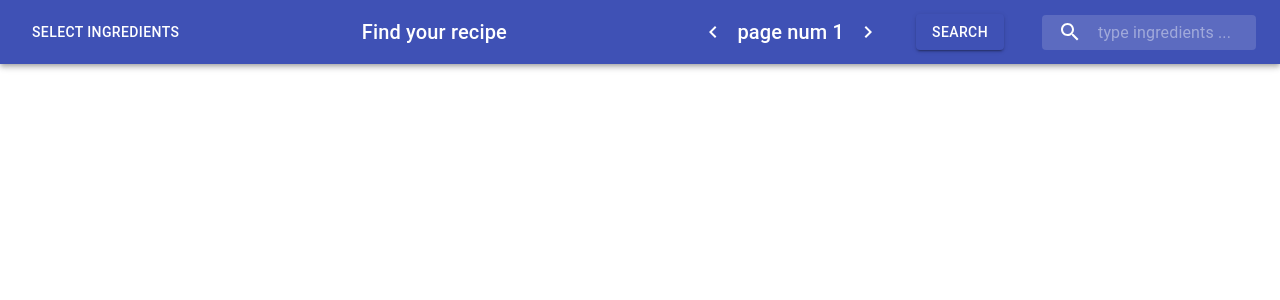
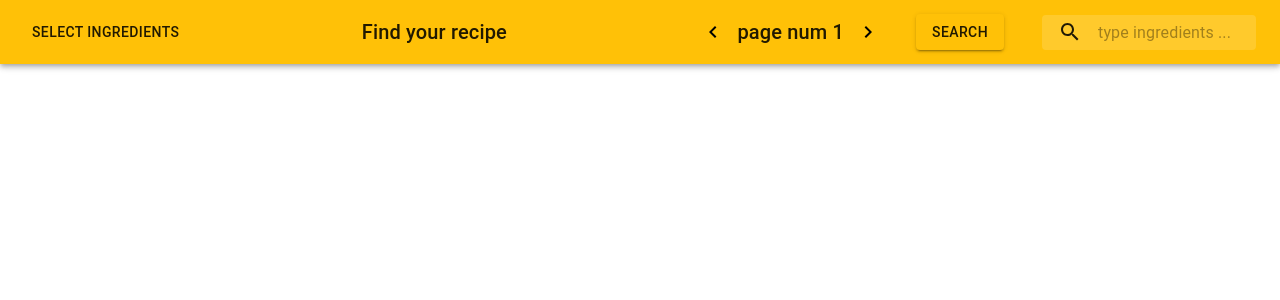
Before and after one commit to Kostruski/chimera, a React (Create React App) app: page / in a window 1280 px wide. Shown: the top 300 px of the page. Built offline with nearby package versions, Linux system fonts and the light colour scheme; the HTML template or start-up script is replaced by a standard one.

Commit message:
publikacja

```diff
--- a/package.json
+++ b/package.json
@@ -1,4 +1,5 @@
 {
+  "homepage": ".",
   "proxy": "http://www.recipepuppy.com",
   "name": "chimera",
   "version": "0.1.0",
@@ -15,7 +16,7 @@
   },
   "scripts": {
     "start": "react-scripts start",
-    "build": "react-scripts build",
+    "build": "rm -rf build docs && react-scripts build && mv build docs",
     "test": "react-scripts test",
     "eject": "react-scripts eject"
   },
--- a/src/App.js
+++ b/src/App.js
@@ -1,12 +1,30 @@
 import React from 'react';
 import StartPage from "./components/startPage.js"
 import './App.scss';
+import { createMuiTheme } from '@material-ui/core/styles';
+import { ThemeProvider } from '@material-ui/styles';
+import { amber } from '@material-ui/core/colors';
+
+
+  const theme = createMuiTheme ({
+    palette: {
+      primary: amber
+    }
+  });
+
+  console.log(theme)
+
 
 function App() {
   return (
+    <ThemeProvider theme={theme}>
     <div className="App">
-      <StartPage />
+
+          <StartPage />
+
+
     </div>
+    </ThemeProvider>
   );
 }
 
--- a/src/App.scss
+++ b/src/App.scss
@@ -5,3 +5,6 @@
   padding: 0;
   margin: 0;
 }
+.MuiList-padding {
+    padding: 0!important;
+}
--- a/src/components/ingredientsForm.js
+++ b/src/components/ingredientsForm.js
@@ -4,7 +4,6 @@ import FormControl from "@material-ui/core/FormControl";
 import FormControlLabel from "@material-ui/core/FormControlLabel";
 import Checkbox from "@material-ui/core/Checkbox";
 import ClickAwayListener from "@material-ui/core/ClickAwayListener";
-import { makeStyles } from "@material-ui/core/styles";
 
 const cousine = [
   "chicken",
@@ -17,16 +16,12 @@ const cousine = [
   "cheese"
 ];
 
-const useStyles = makeStyles({
-  from : {
-    padding: 0
-  }
-})
+
 
 export default function IngredientsForm(props) {
   return (
     <ClickAwayListener onClickAway={props.closeDrawer}>
-      <div style={{ display: "flex", flexDirection: "column"}}>
+      <div style={{ display: "flex", flexDirection: "column" }}>
         <FormControl
           component="fieldset"
           style={{ margin: "30px", display: "flex", flexDirection: "column" }}
--- a/src/components/modal.js
+++ b/src/components/modal.js
@@ -1,15 +1,34 @@
 import React from "react";
-import Dialog from '@material-ui/core/Dialog';
+import Dialog from "@material-ui/core/Dialog";
+import { makeStyles } from "@material-ui/core/styles";
+import { amber } from "@material-ui/core/colors";
 
+console.log(amber);
+
+const useStyles = makeStyles({
+  box: {
+    "& .MuiDialog-paperWidthSm": {
+      backgroundColor: "#ffc107",
+      color: "black",
+      width: "30vw",
+      height: "10vh",
+      padding: 30,
+      paddingTop: 60,
+      fontSize: 20
+    }
+  }
+});
 
 export default function Modal(props) {
+  const classes = useStyles();
   return (
     <div>
-      {props.modalOpen ?
-      <Dialog onClick={props.closeModal} open={true}>
-        Sorry .... we didn't find any reacipy, please try again with different search
-      </Dialog>
-      : null}
+      {props.modalOpen ? (
+        <Dialog onClick={props.closeModal} open={true} className={classes.box}>
+          Sorry .... we didn't find any recipy, please try again with different
+          search.
+        </Dialog>
+      ) : null}
     </div>
   );
 }
--- a/src/components/navBar.js
+++ b/src/components/navBar.js
@@ -1,44 +1,43 @@
-import React from 'react';
-import AppBar from '@material-ui/core/AppBar';
-import Toolbar from '@material-ui/core/Toolbar';
-import Typography from '@material-ui/core/Typography';
-import InputBase from '@material-ui/core/InputBase';
-import { fade, makeStyles } from '@material-ui/core/styles';
-import SearchIcon from '@material-ui/icons/Search';
-import Button from '@material-ui/core/Button';
-import { IconButton } from '@material-ui/core';
-import {NavigateNext, NavigateBefore } from '@material-ui/icons';
-
+import React from "react";
+import AppBar from "@material-ui/core/AppBar";
+import Toolbar from "@material-ui/core/Toolbar";
+import Typography from "@material-ui/core/Typography";
+import InputBase from "@material-ui/core/InputBase";
+import { fade, makeStyles } from "@material-ui/core/styles";
+import SearchIcon from "@material-ui/icons/Search";
+import Button from "@material-ui/core/Button";
+import { IconButton } from "@material-ui/core";
+import { NavigateNext, NavigateBefore } from "@material-ui/icons";
 
 const useStyles = makeStyles(theme => ({
   root: {
     flexGrow: 1,
-    marginBottom: 50,
+    marginBottom: 50
   },
   menuButton: {
-    marginRight: theme.spacing(2),
+    marginRight: theme.spacing(2)
   },
   title: {
     textAlign: "center",
     flexGrow: 1,
-    display: 'none',
-    [theme.breakpoints.up('sm')]: {
-      display: 'block',
-    },
+    display: "none",
+    [theme.breakpoints.up("sm")]: {
+    display: "block"
+    }
   },
   search: {
-    position: 'relative',
+    position: "relative",
     borderRadius: theme.shape.borderRadius,
     backgroundColor: fade(theme.palette.common.white, 0.15),
-    '&:hover': {
-      backgroundColor: fade(theme.palette.common.white, 0.25),
+    "&:hover": {
+      backgroundColor: fade(theme.palette.common.white, 0.25)
     },
     marginLeft: 0,
-    width: '100%',
-    [theme.breakpoints.up('sm')]: {
+    width: "100%",
+    [theme.breakpoints.up("sm")]: {
       marginLeft: theme.spacing(1),
-      width: 'auto',
-    },
+      width: "auto"
+    }
   },
   button: {
     marginRight: "30px"
@@ -46,36 +45,33 @@ const useStyles = makeStyles(theme => ({
 
   searchIcon: {
     width: theme.spacing(7),
-    height: '100%',
-    position: 'absolute',
-    pointerEvents: 'none',
-    display: 'flex',
-    alignItems: 'center',
-    justifyContent: 'center',
+    height: "100%",
+    position: "absolute",
+    pointerEvents: "none",
+    display: "flex",
+    alignItems: "center",
+    justifyContent: "center"
   },
   inputRoot: {
-    color: 'inherit',
+    color: "inherit"
   },
-  arrow : {
-    color: "white",
+  arrow: {
+    color: "black"
   },
   inputInput: {
     padding: theme.spacing(1, 1, 1, 7),
-    transition: theme.transitions.create('width'),
-    width: '100%',
-    [theme.breakpoints.up('sm')]: {
+    transition: theme.transitions.create("width"),
+    width: "100%",
+    [theme.breakpoints.up("sm")]: {
       width: 150,
-      '&:focus': {
-        width: 200,
-      },
-    },
-  },
+      "&:focus": {
+        width: 200
+      }
+    }
+  }
 }));
 
-
-
 export default function NavBar(props) {
-
   const classes = useStyles();
 
   return (
@@ -83,7 +79,6 @@ export default function NavBar(props) {
       <AppBar position="static">
         <Toolbar>
           <Button
-           className={classes.search}
             edge="start"
             className={classes.menuButton}
             color="inherit"
@@ -96,22 +91,29 @@ export default function NavBar(props) {
             Find your recipe
           </Typography>
           <Toolbar>
-            <IconButton className={classes.arrow} onClick={() => props.changePage("prev")}>
-                <NavigateBefore/>
+            <IconButton
+              className={classes.arrow}
+              onClick={() => props.changePage("prev")}
+            >
+              <NavigateBefore />
             </IconButton>
             <Typography className={classes.title} variant="h6" noWrap>
               {`page num ${props.currentPage}`}
             </Typography>
-            <IconButton className={classes.arrow} onClick={() => props.changePage("next")}>
-                  <NavigateNext/>
+            <IconButton
+              className={classes.arrow}
+              onClick={() => props.changePage("next")}
+            >
+              <NavigateNext />
             </IconButton>
           </Toolbar>
 
-
-
-
-
-           <Button variant="contained" color="primary" className={classes.button} onClick={props.fetchData} >
+          <Button
+            variant="contained"
+            color="primary"
+            className={classes.button}
+            onClick={props.fetchData}
+          >
             Search
           </Button>
           <div className={classes.search}>
@@ -123,10 +125,10 @@ export default function NavBar(props) {
               placeholder="type ingredients ... "
               classes={{
                 root: classes.inputRoot,
-                 input: classes.inputInput,
+                input: classes.inputInput
               }}
-               inputProps={{ 'aria-label': 'search' }}
-               name = "inputValue"
+              inputProps={{ "aria-label": "search" }}
+              name="inputValue"
               onChange={props.getInputValue}
               onKeyPress={props.fetchData}
             />
@@ -134,5 +136,5 @@ export default function NavBar(props) {
         </Toolbar>
       </AppBar>
     </div>
-    )
+  );
 }
--- a/src/components/recipeCard.js
+++ b/src/components/recipeCard.js
@@ -6,7 +6,7 @@ import CardContent from "@material-ui/core/CardContent";
 import CardMedia from "@material-ui/core/CardMedia";
 import Typography from "@material-ui/core/Typography";
 import Button from "@material-ui/core/Button";
-
+import image from "../img/noimage.jpg"
 
 const useStyles = makeStyles({
   card: {
@@ -38,7 +38,7 @@ export default function RecipeCard(props) {
         image={
           props.recipe.thumbnail !== ""
             ? props.recipe.thumbnail
-            : "https://via.placeholder.com/300x200.jpg?text=No+image"
+            : image
         }
         title={props.recipe.title}
       />
--- a/src/components/startPage.js
+++ b/src/components/startPage.js
@@ -4,12 +4,10 @@ import Modal from "./modal.js";
 import IngredientsForm from "./ingredientsForm";
 import RecipeCard from "./recipeCard.js";
 import CircularProgress from "@material-ui/core/CircularProgress";
-import Drawer from "@material-ui/core/Drawer";
 import Box from "@material-ui/core/Box";
 import Grid from "@material-ui/core/Grid";
-import Menu from '@material-ui/core/Menu';
-import MenuItem from '@material-ui/core/MenuItem';
-
+import Menu from "@material-ui/core/Menu";
+import MenuItem from "@material-ui/core/MenuItem";
 
 const url = "/api/?";
 
@@ -33,11 +31,11 @@ export default class startPage extends Component {
   };
 
   closeModal = () => this.setState({ modalOpen: false });
-  openDrawer = (e) => {this.setState({ openDrawer: true, anchorEl: e.currentTarget  })
-
+  openDrawer = e => {
+    this.setState({ openDrawer: true, anchorEl: e.currentTarget });
   };
   closeDrawer = () => this.setState({ openDrawer: false });
-  clearIngredients = () => this.setState({ingredientsChecked: []})
+  clearIngredients = () => this.setState({ ingredientsChecked: [] });
 
   selectCousine = e => {
     if (e.target.checked) {
@@ -50,17 +48,16 @@ export default class startPage extends Component {
       const tempArr = this.state.ingredientsChecked.filter(
         el => el !== e.target.value
       );
-      this.setState({ ingredientsChecked: tempArr }
-      );
+      this.setState({ ingredientsChecked: tempArr });
     }
   };
 
   fetchData = e => {
     if (
-      (e.key === "Enter" || e.target.className === "MuiButton-label") &
+      (e.key === "Enter" || e.target.className === "MuiButton-label") &&
       (this.state.inputValue !== "" || this.state.ingredientsChecked.length > 0)
     ) {
-      this.setState({ isLoading: true, modalOpen: false,  });
+      this.setState({ isLoading: true, modalOpen: false });
       fetch(
         url +
           `q=${this.state.ingredientsChecked.join(", ")}, ${
@@ -69,12 +66,23 @@ export default class startPage extends Component {
       )
         .then(res => res.json())
         .then(json => {
-          this.setState({ data: json.results, isLoading: false, currentPage: 1 }, () => {
-            if (!json.results.length) {this.setState({ modalOpen: true, inputValue: "" })}
-            else { this.setState({lastQuery: `q=${this.state.ingredientsChecked.join(", ")}, ${
-              this.state.inputValue
-            }&p=`, inputValue: "" }, () => console.log(this.state.lastQuery))}
-          });
+          this.setState(
+            { data: json.results, isLoading: false, currentPage: 1 },
+            () => {
+              if (!json.results.length) {
+                this.setState({ modalOpen: true, inputValue: "" });
+              } else {
+                this.setState(
+                  {
+                    lastQuery: `q=${this.state.ingredientsChecked.join(
+                      ", "
+                    )}, ${this.state.inputValue}&p=`,
+                    inputValue: ""
+                  }
+                );
+              }
+            }
+          );
         })
         .catch(err => {
           console.error(err);
@@ -84,18 +92,18 @@ export default class startPage extends Component {
     this.setState({ openDrawer: false });
   };
 
-  fetchNextPage = (page) => {
-      console.log(`${this.state.lastQuery}${page}`)
+  fetchNextPage = page => {
+    console.log(`${this.state.lastQuery}${page}`);
     this.setState({ isLoading: true, modalOpen: false });
-      fetch(
-        url +
-         `${this.state.lastQuery}${page}`
-      )
+    fetch(url + `${this.state.lastQuery}${page}`)
       .then(res => res.json())
       .then(json => {
         this.setState({ data: json.results, isLoading: false }, () => {
-            if (!json.results.length) {this.setState({ modalOpen: true, inputValue: "" })}
-            else { this.setState({ inputValue: "" })}
+          if (!json.results.length) {
+            this.setState({ modalOpen: true, inputValue: "" });
+          } else {
+            this.setState({ inputValue: "" });
+          }
         });
       })
       .catch(err => {
@@ -106,29 +114,20 @@ export default class startPage extends Component {
     this.setState({ openDrawer: false });
   };
 
-
-
-  changePage = (direction) => {
-
-    let page = this.state.currentPage
-    if(direction==="prev" & page>1 & this.state.data.length>0) {
-      page--
-      this.setState((prev) => ({ currentPage: prev.currentPage-1}))
-      this.fetchNextPage(page)
+  changePage = direction => {
+    let page = this.state.currentPage;
+    if ((direction === "prev") & (page > 1) & (this.state.data.length > 0)) {
+      page--;
+      this.setState(prev => ({ currentPage: prev.currentPage - 1 }));
+      this.fetchNextPage(page);
+    } else if ((direction === "next") & (this.state.data.length > 0)) {
+      page++;
+      this.setState(prev => ({ currentPage: prev.currentPage + 1 }));
+      this.fetchNextPage(page);
     }
-    else if(direction==="next" & this.state.data.length>0){
-      page++
-      this.setState((prev) => ({ currentPage: prev.currentPage+1}))
-      this.fetchNextPage(page)
-    }
-
-   }
-
-
-
+  };
 
   render() {
-
     return (
       <div>
         <NavBar
@@ -140,13 +139,13 @@ export default class startPage extends Component {
           changePage={this.changePage}
         />
 
-
         <Menu
           open={this.state.openDrawer}
           anchorEl={this.state.anchorEl}
           // onClose={this.clearIngredients} // comment this to combain serach tags from input and dropdown
         >
-            <MenuItem>
+          <MenuItem
+          >
             <IngredientsForm
               selectCousine={this.selectCousine}
               fetchData={this.fetchData}
@@ -155,8 +154,6 @@ export default class startPage extends Component {
              />
           </MenuItem>
         </Menu>
-
-
 
         {this.state.isLoading ? (
           <Box display="flex" justifyContent="center">
```
Also changed, not shown: src/img/noimage.jpg (added), 16 other files (tests, documents, lock files or other folders). Lines whose indentation alone changed are shown as unchanged.
